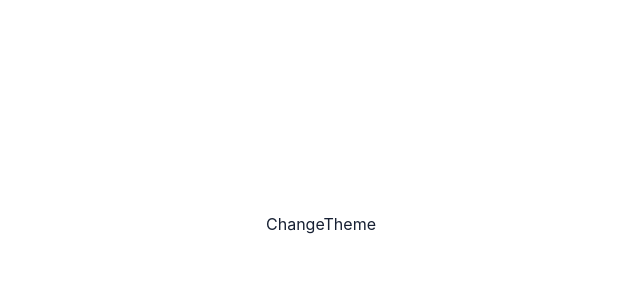
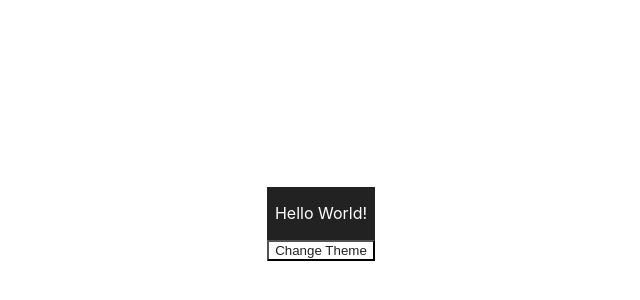
Before and after one commit to TanKaiYi0220/React-Practice-25-Projects, a React (Vite) app: page / in a window 1280 px wide. Shown: the part 176-476 px from the top of the page, without its empty margins (319-959 px from the left). Built offline with nearby package versions, Linux system fonts and the light colour scheme.

Commit message:
feat: implement changeTeam component

```diff
--- a/src/components/change_theme/ChangeTheme.jsx
+++ b/src/components/change_theme/ChangeTheme.jsx
@@ -1,10 +1,22 @@
 import React from 'react'
 import "./style.css"
+import useLocalStorage from './useLocalStorage'
 
 const ChangeTheme = () => {
+    const [theme, setTheme] = useLocalStorage("theme", "dark");
+
+    function handleToggleTheme() {
+        setTheme(theme == "light" ? "dark" : "light");
+    }
+
+    console.log(theme);
+
     return (
-        <div className="changeThemeContainer">
-            ChangeTheme
+        <div className="changeThemeContainer" data-theme={theme}>
+            <div className="contextContainer">
+                <p>Hello World!</p>
+                <button className="changeThemeButton" onClick={() => { handleToggleTheme() }}>Change Theme</button>
+            </div>
         </div>
     )
 }
--- a/src/components/change_theme/style.css
+++ b/src/components/change_theme/style.css
@@ -1,4 +1,9 @@
 .changeThemeContainer {
+  --background: #fff;
+  --text-primary: #222;
+  --button-bg: #222;
+  --buton-text: #fff;
+
   min-height: 100vh;
   width: 100%;
   box-sizing: border-box;
@@ -15,3 +20,20 @@
     radial-gradient(circle at bottom right, rgba(16, 185, 129, 0.12), transparent 380px),
     linear-gradient(135deg, #f8fbff 0%, var(--page-bg) 100%);
 }
+
+[data-theme="dark"] {
+  --background: #222;
+  --text-primary: #fff;
+  --button-bg: #fff;
+  --buton-text: #222;
+}
+
+.contextContainer {
+  background: var(--background);
+  color: var(--text-primary);
+}
+
+.changeThemeButton {
+  background-color: var(--button-bg);
+  color: var(--buton-text)
+}
--- /dev/null
+++ b/src/components/change_theme/useLocalStorage.jsx
@@ -0,0 +1,27 @@
+import React, { useState, useEffect } from 'react'
+
+function useLocalStorage(key, defaultValue) {
+    const [value, setValue] = useState(() => {
+        let currentValue;
+
+        try {
+            currentValue = JSON.parse(
+                localStorage.getItem(key) || String(defaultValue)
+            );
+        } catch (e) {
+            console.log(e.message);
+            currentValue = defaultValue;
+        }
+
+        return currentValue;
+    })
+
+    useEffect(() => {
+        localStorage.setItem(key, JSON.stringify(value));
+    }, [key, value])
+
+
+    return [value, setValue];
+}
+
+export default useLocalStorage
```
